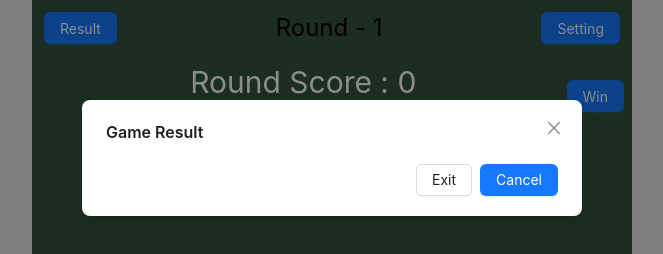
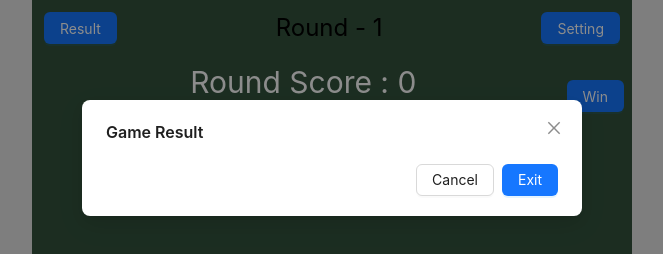
Before and after one commit to Betting-Man/Frontend, a React (Create React App) app: page /single/1 in a window 1280 px wide. Both pictures are taken after a click on the button "Result". Shown: the top 254 px of the page, without its empty margins (308-971 px from the left). Built offline with nearby package versions, Linux system fonts and the light colour scheme.

Commit message:
💄 결과창 변경

```diff
--- a/src/components/SingleResultModal/SingleResultModal.tsx
+++ b/src/components/SingleResultModal/SingleResultModal.tsx
@@ -33,7 +33,7 @@ export default function SingleResultModal({ isModalOpen, setIsModalOpen, }: Prop
     }
 
     return (
-        <Modal title="Game Result" width="500px" okText="Cancel" onOk={() => setIsModalOpen(false)} open={isModalOpen} cancelText='Exit' onCancel={handleExitClick}>
+        <Modal title="Game Result" width="500px" okText="Exit" onOk={handleExitClick} open={isModalOpen} cancelText='Cancel' onCancel={() => setIsModalOpen(false)}>
             <div className="flex flex-col gap-4">
                 {users.map((user) => {
                     const scoreDifference = user.currentScore - user.initialScore;
```
